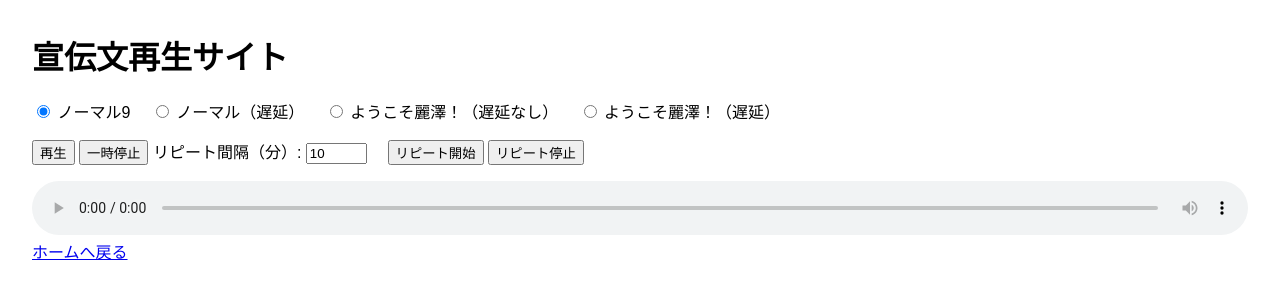
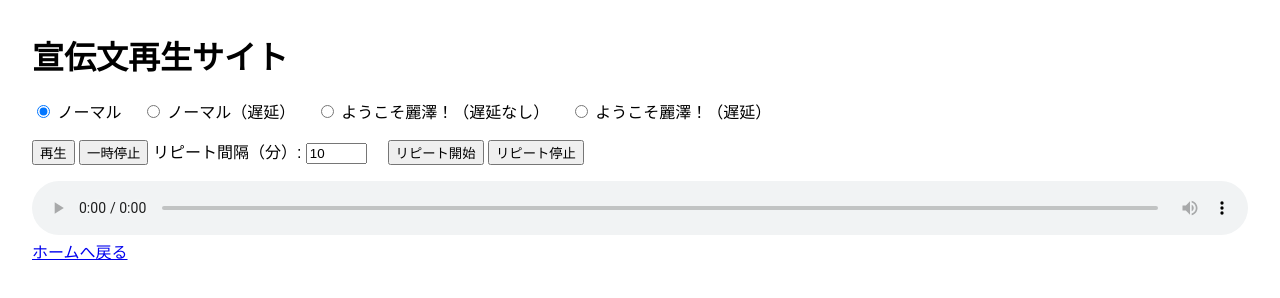
Before and after one commit to kumadesu4649/Reittaku_Bus_System, a plain HTML site: page audio.html in a window 1280 px wide. Drawn offline with Linux system fonts and the light colour scheme.

Commit message:
ノーマル音声のラベルを「ノーマル」に変更

```diff
--- a/audio.html
+++ b/audio.html
@@ -14,7 +14,7 @@
     <div class="controls">
         <label>
             <input type="radio" name="audio" value="bgm/normal.mp3" checked>
-            ノーマル9
+            ノーマル
         </label>
         <label>
             <input type="radio" name="audio" value="bgm/delayed.mp3">
```
